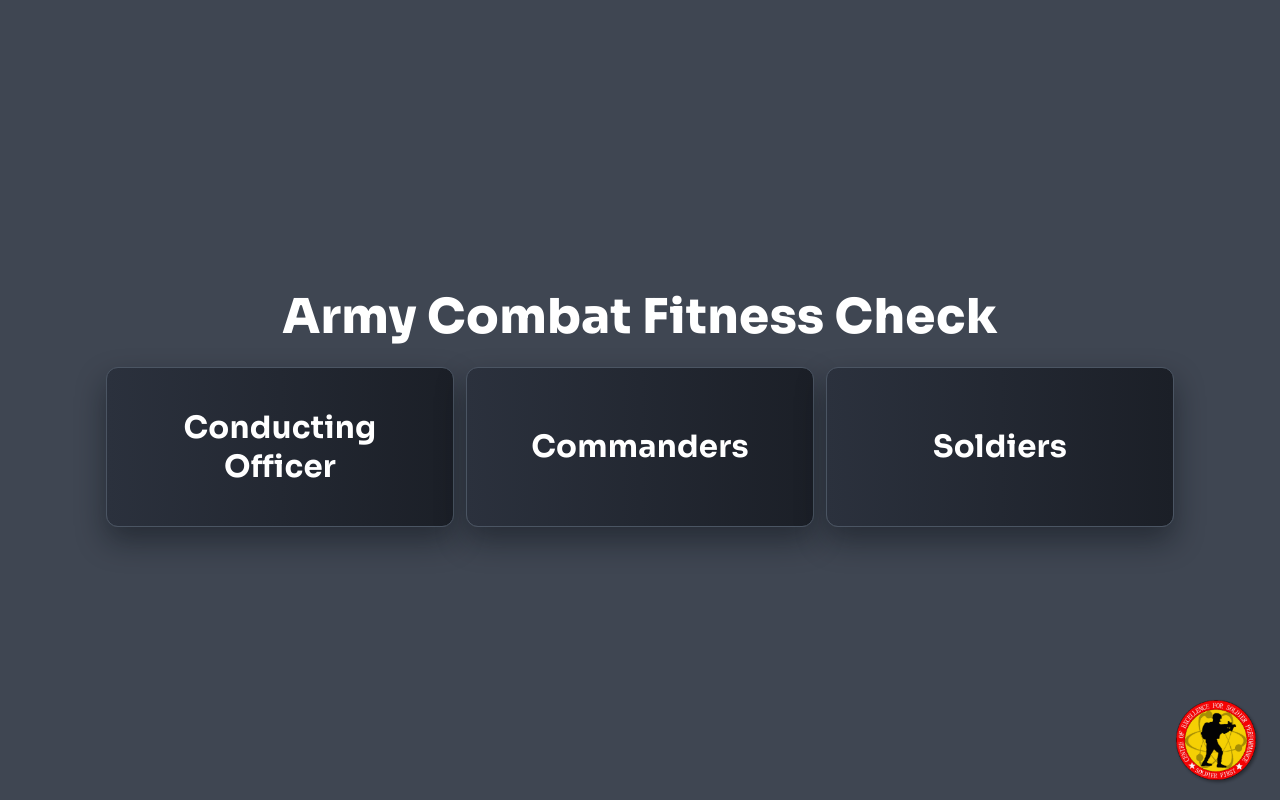
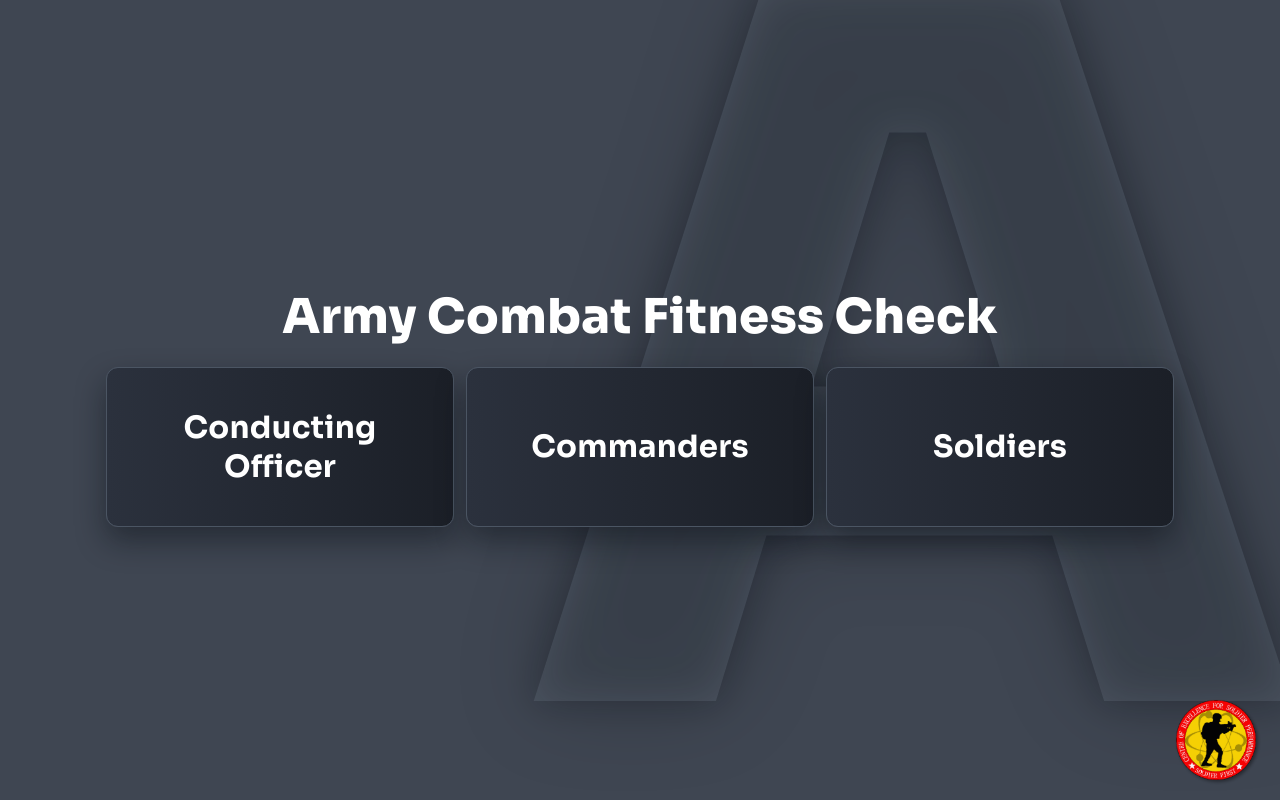
Before and after one commit to Arif-Nurhakim/ACFC, a plain HTML site: page static/index.html in a window 1280 px wide. Drawn offline with Linux system fonts and the light colour scheme.

Commit message:
Add faded background A with shadow effect

```diff
--- a/static/styles.css
+++ b/static/styles.css
@@ -19,9 +19,30 @@ body {
   color: var(--text);
   background: var(--bg);
   min-height: 100vh;
+  position: relative;
+  overflow-x: hidden;
   text-rendering: optimizeLegibility;
   -webkit-font-smoothing: antialiased;
   -moz-osx-font-smoothing: grayscale;
+}
+
+body::before {
+  content: "A";
+  position: fixed;
+  right: -20px;
+  top: 46%;
+  transform: translateY(-50%);
+  font-family: "Sora", "Manrope", "Inter", "Segoe UI", Arial, sans-serif;
+  font-size: min(82vw, 980px);
+  font-weight: 800;
+  line-height: 0.8;
+  color: rgba(197, 210, 228, 0.1);
+  text-shadow:
+    0 0 36px rgba(9, 13, 20, 0.28),
+    0 0 90px rgba(9, 13, 20, 0.22);
+  pointer-events: none;
+  user-select: none;
+  z-index: 0;
 }
 
 body::after {
@@ -48,6 +69,8 @@ body::after {
   max-width: 1100px;
   margin: 24px auto;
   padding: 0 16px;
+  position: relative;
+  z-index: 1;
 }
 
 .container.narrow {
@@ -340,6 +363,12 @@ summary {
     justify-content: center;
   }
 
+  body::before {
+    font-size: min(120vw, 680px);
+    right: -42px;
+    top: 50%;
+  }
+
   h1 {
     font-size: 1.4rem;
   }
```
